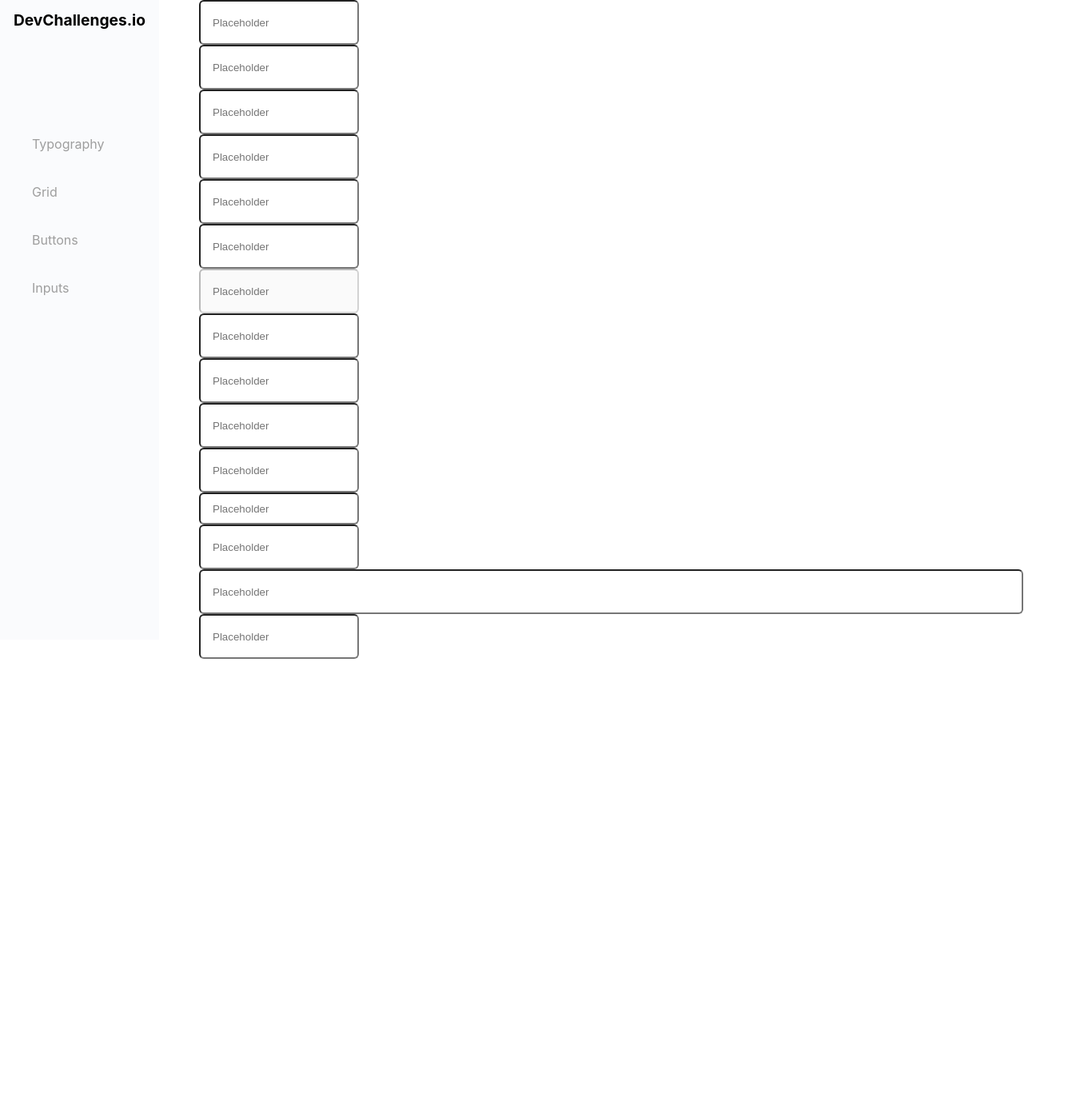
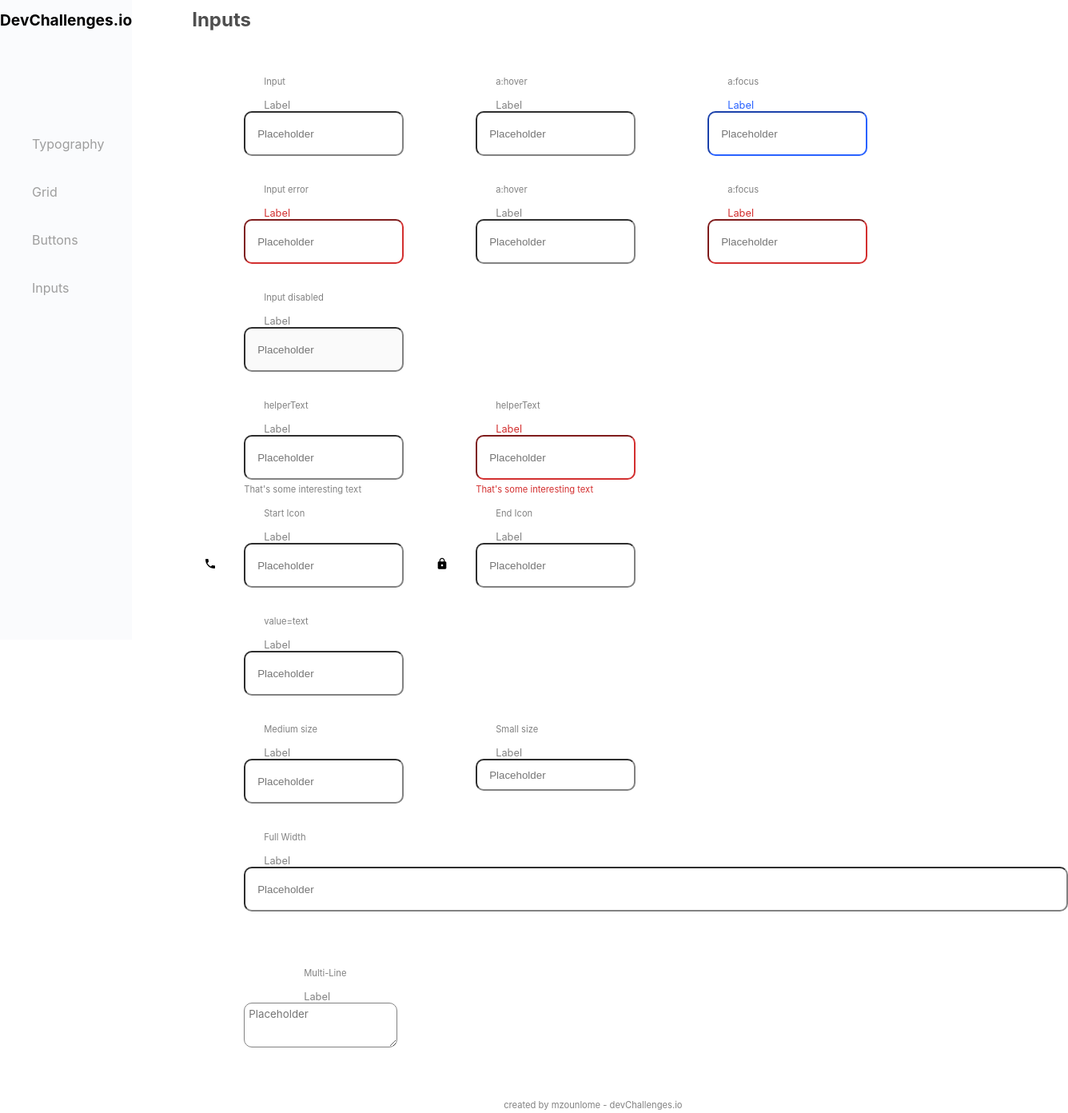
Before and after one commit to mzounlome/input-component, a React (Create React App) app: page / in a window 1280 px wide. Shown: the whole page at 80% size, 1336 px wide, since content can reach past the window. Before the commit the page ends 824 px from the top, so only its background shows below. Built offline with nearby package versions, Linux system fonts and the light colour scheme; a web font is replaced by a local one.

Commit message:
input display and styling

```diff
--- a/src/App.js
+++ b/src/App.js
@@ -1,34 +1,12 @@
 import "./App.scss";
 
-import { MdLocalPhone, MdLock } from "react-icons/md";
-
-// import { FrontIcon } from "./components/Inputs/style";
-import Input from "./components/Inputs/Input";
+import InputDisplay from "./components/Inputs/InputDisplay";
 import SideNav from "./components/SideNav/SideNav";
-
 function App() {
   return (
     <div className="App">
       <SideNav />
-      <div>
-        <Input />
-        <Input />
-        <Input color="valid" />
-        <Input />
-        <Input />
-        <Input />
-        <Input disabled />
-        <Input startIcon icon={<MdLocalPhone />} />
-        {/* <FrontIcon> */}
-        <Input />
-        {/* </FrontIcon> */}
-        <Input />
-        <Input />
-        <Input size="sm" />
-        <Input />
-        <Input size="fullWidth" />
-        <Input />
-      </div>
+      <InputDisplay />
     </div>
   );
 }
--- a/src/components/Inputs/Input.jsx
+++ b/src/components/Inputs/Input.jsx
@@ -1,9 +1,17 @@
+import {
+  HelperText,
+  Icon,
+  InputDescription,
+  InputIndividual,
+  InputLabel,
+  InputSelf,
+} from "./inputdis-styles";
 import { MdLocalPhone, MdLock } from "react-icons/md";
 
 import React from "react";
-import { StyledInput } from "./style";
+import { StyledInput } from "./input-styles";
 
-const Input = ({
+export const Input = ({
   color,
   disabled,
   helperText,
@@ -11,22 +19,41 @@ const Input = ({
   endIcon = false,
   size,
   value,
-  hover,
-  focus,
-  icon,
+  multiline,
+  text,
 }) => {
-  console.log(startIcon);
-  console.log(icon);
   return (
     <div className="input-container">
-      <StyledInput
-        color={color}
-        size={size}
-        disabled={disabled}
-        startIcon={startIcon}
-        endIcon={endIcon}
-        icon={icon}
-      ></StyledInput>
+      <InputIndividual>
+        <InputDescription>{text ? text : "Default"} </InputDescription>
+        <InputLabel color={color}>Label</InputLabel>
+        <InputSelf>
+          {startIcon ? (
+            <Icon>
+              <MdLocalPhone />
+            </Icon>
+          ) : (
+            ""
+          )}
+          <StyledInput
+            color={color}
+            size={size}
+            disabled={disabled}
+          ></StyledInput>
+          {endIcon ? (
+            <Icon>
+              <MdLock />
+            </Icon>
+          ) : (
+            ""
+          )}
+        </InputSelf>
+        {helperText ? (
+          <HelperText color={color}>That's some interesting text</HelperText>
+        ) : (
+          ""
+        )}
+      </InputIndividual>
     </div>
   );
 };
--- a/src/components/Inputs/InputDisplay.jsx
+++ b/src/components/Inputs/InputDisplay.jsx
@@ -0,0 +1,60 @@
+import {
+  FooterText,
+  InputContainer,
+  InputFooter,
+  InputHeader,
+  StyledHeaderContainer,
+} from "./inputdis-styles";
+
+import Input from "./Input";
+import { MultiLineDisplay } from "./MultiLineDisplay";
+import React from "react";
+
+const InputDisplay = () => {
+  return (
+    <div>
+      <StyledHeaderContainer>
+        <InputHeader>Inputs</InputHeader>
+      </StyledHeaderContainer>
+      <InputContainer>
+        <Input text="Input" />
+        <Input text="a:hover" />
+        <Input text="a:focus" color="valid" />
+      </InputContainer>
+      <InputContainer>
+        <Input text="Input error" color="error" />
+        <Input text="a:hover" />
+        <Input text="a:focus" color="error" />
+      </InputContainer>
+      <InputContainer>
+        <Input text="Input disabled" disabled />
+      </InputContainer>
+      <InputContainer>
+        <Input text="helperText" helperText />
+        <Input text="helperText" color="error" helperText />
+      </InputContainer>
+      <InputContainer>
+        <Input text="Start Icon" startIcon />
+        <Input text="End Icon" endIcon />
+      </InputContainer>
+      <InputContainer>
+        <Input text="value=text" />
+      </InputContainer>
+      <InputContainer>
+        <Input text="Medium size" />
+        <Input text="Small size" size="sm" />
+      </InputContainer>
+      <InputContainer>
+        <Input text="Full Width" size="fullWidth" />
+      </InputContainer>
+      <InputContainer>
+        <MultiLineDisplay text="Multi-Line" rows="10"></MultiLineDisplay>
+      </InputContainer>
+      <InputFooter>
+        <FooterText>created by mzounlome - devChallenges.io</FooterText>
+      </InputFooter>
+    </div>
+  );
+};
+
+export default InputDisplay;
--- /dev/null
+++ b/src/components/Inputs/MultiLine.js
@@ -0,0 +1,20 @@
+import styled from "styled-components";
+
+export const MultiLine = styled.textarea.attrs({
+  placeholder: "Placeholder",
+})`
+  box-sizing: border-box;
+  font-family: inherit;
+  overflow: hidden;
+  height: 300px;
+
+  &:hover {
+    border-color: #333333;
+  }
+  &:focus {
+    border-color: "#2962FF";
+  }
+  border-radius: 10px;
+  border-color: #828282;
+  padding: 5px;
+`;
--- /dev/null
+++ b/src/components/Inputs/MultiLineDisplay.jsx
@@ -0,0 +1,21 @@
+import {
+  InputContainer,
+  InputDescription,
+  InputIndividual,
+  InputLabel,
+} from "./inputdis-styles";
+
+import { MultiLine } from "./MultiLine";
+import React from "react";
+
+export const MultiLineDisplay = ({ text, rows }) => {
+  return (
+    <InputContainer>
+      <InputIndividual>
+        <InputDescription>{text ? text : "Default"} </InputDescription>
+        <InputLabel>Label</InputLabel>
+        <MultiLine rows={rows}></MultiLine>
+      </InputIndividual>
+    </InputContainer>
+  );
+};
--- a/src/components/Inputs/style.js
+++ b/src/components/Inputs/input-styles.js
@@ -5,24 +5,18 @@ export const StyledInput = styled.input.attrs({
   placeholder: "Placeholder",
 })`
   &:hover {
-    color: #333333;
+    border-color: #333333;
   }
   &:focus {
-    color: #2962ff;
+    border-color: "#2962FF";
   }
   width: ${({ size }) => (size === "fullWidth" ? "1031px" : "200px")};
   height: ${({ size }) =>
     size === "multiLine" ? "150px" : size === "sm" ? "40px" : "56px"};
-  border-radius: 6px;
+  border-radius: 10px;
   margin-left: 50px;
   padding-left: 15px;
-  color: ${({ color }) =>
+  border-color: ${({ color }) =>
     color === "error" ? "#D32F2F" : color === "valid" ? "#2962FF" : "#828282"};
+  box-sizing: ${({ size }) => (size === "multiLine" ? "border-box" : "")};
 `;
-
-// export const FrontIcon = styled.div`
-//   height: 56px;
-//   width: 200px;
-//   background-color: purple;
-//   margin-left: 15px;
-// `;
--- /dev/null
+++ b/src/components/Inputs/inputdis-styles.js
@@ -0,0 +1,78 @@
+import styled from "styled-components";
+
+export const StyledHeaderContainer = styled.div`
+  height: 60px;
+  width: 100%;
+`;
+
+export const InputHeader = styled.h2`
+  color: #4f4f4f;
+  padding-top: 10px;
+  padding-left: 75px;
+`;
+
+export const InputContainer = styled.div`
+  width: 80%;
+  display: flex;
+  margin-top: 35px;
+  padding-left: 50px;
+  height: 100px;
+`;
+
+export const InputIndividual = styled.div`
+  display: flex;
+  flex-direction: column;
+  margin-left: 40px;
+`;
+
+export const InputLabel = styled.label`
+  font-size: 0.8rem;
+  margin-left: 75px;
+  color: ${({ color }) =>
+    color === "error" ? "#D32F2F" : color === "valid" ? "#2962FF" : "#828282"};
+`;
+
+export const InputSelf = styled.div`
+  display: flex;
+  align-items: center;
+`;
+
+export const InputDescription = styled.p`
+  font-size: 0.7rem;
+  color: #828282;
+  margin-left: 75px;
+  padding-bottom: 15px;
+`;
+
+export const Icon = styled.div`
+  position: absolute;
+  ${({ startIcon, endIcon }) =>
+    startIcon ? "left: 200px" : endIcon ? "right: 50px" : ""};
+
+  flex: 0 0;
+`;
+
+export const HelperText = styled.p`
+  font-size: 0.7rem;
+  padding-left: 50px;
+  padding-top: 5px;
+  color: ${({ color }) =>
+    color === "error" ? "#D32F2F" : color === "valid" ? "#2962FF" : "#828282"};
+`;
+
+export const InputFooter = styled.footer`
+  color: #4f4f4f;
+  font-size: 0.8rem;
+  width: 287px;
+  height: 17px;
+  left: 319px;
+  top: 1543px;
+  margin-left: 450px;
+  margin-top: 100px;
+`;
+
+export const FooterText = styled.p`
+  padding-left: 15px;
+  font-size: 0.7rem;
+  color: #828282;
+`;
--- a/src/components/SideNav/SideNav.jsx
+++ b/src/components/SideNav/SideNav.jsx
@@ -5,7 +5,7 @@ import {
   SideNavHeader,
   SideNavList,
   SideNavLogo,
-} from "./styles";
+} from "./sidenav-styles";
 
 import React from "react";
 
```
Also changed, not shown: src/components/SideNav/sidenav-styles.js (renamed from src/components/SideNav/styles.js).
